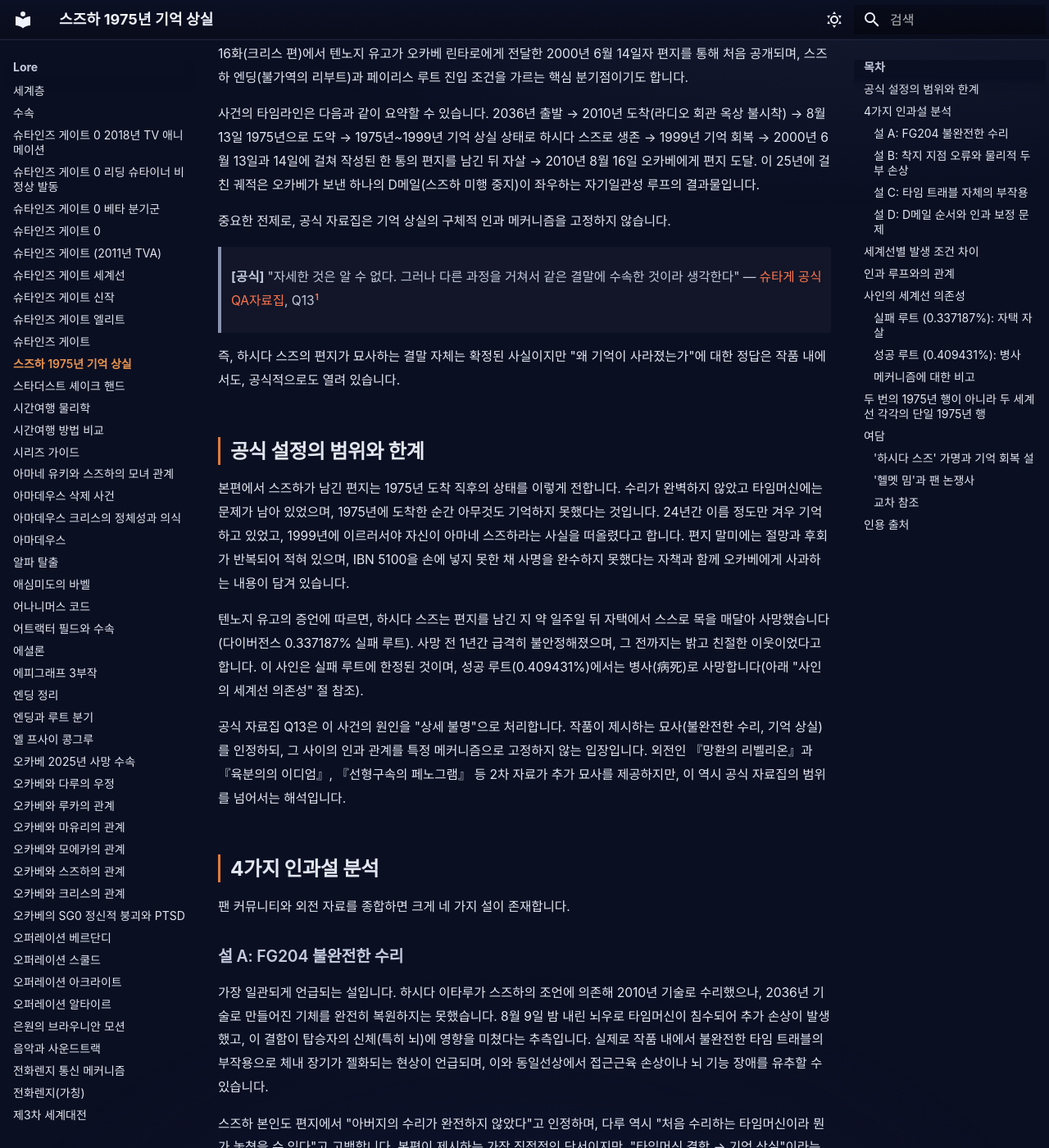
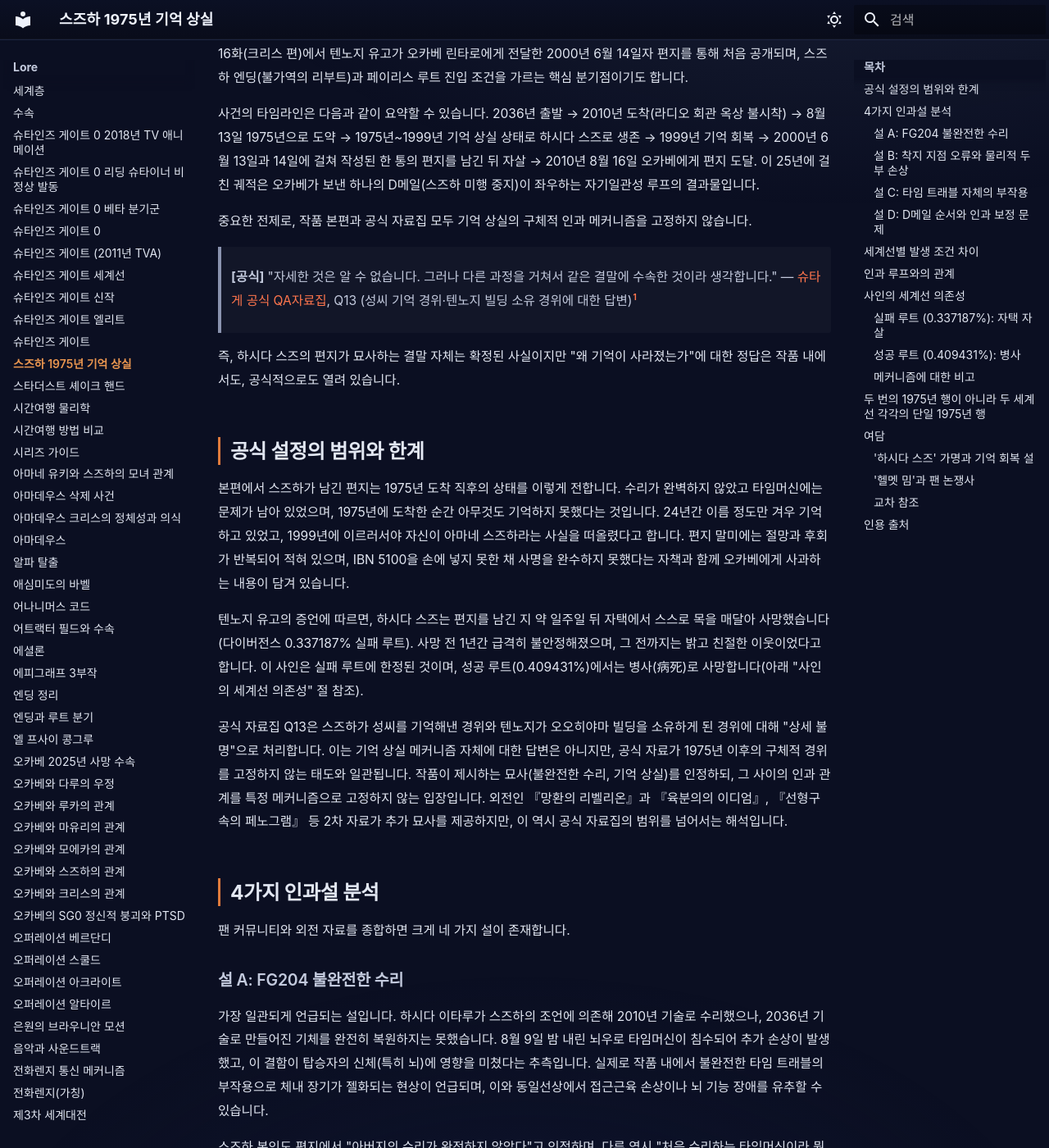
Before and after one commit to sgwiki/sgwiki.github.io, an MkDocs documentation site: the page built from wiki/lore/스즈하-1975년-기억-상실.md, in a window 1280 px wide and 1400 px high, scrolled down 376 px. Shown: the whole window at 82% size. Built offline with MkDocs 1.6.1 and Material for MkDocs 9.7.7, drawn with Linux system fonts in a browser that asks for light colours; some web fonts are replaced; some of the changed text lies outside the part shown.

Commit message:
feat(wiki): 스즈하-1975년-기억-상실 — P10 4a1fa6e0 패치 적용

```diff
--- a/wiki/lore/스즈하-1975년-기억-상실.md
+++ b/wiki/lore/스즈하-1975년-기억-상실.md
@@ -12,9 +12,9 @@ description: "알파 세계선에서 아마네 스즈하가 2010년을 출발점
 
 사건의 타임라인은 다음과 같이 요약할 수 있습니다. 2036년 출발 → 2010년 도착(라디오 회관 옥상 불시착) → 8월 13일 1975년으로 도약 → 1975년~1999년 기억 상실 상태로 하시다 스즈로 생존 → 1999년 기억 회복 → 2000년 6월 13일과 14일에 걸쳐 작성된 한 통의 편지를 남긴 뒤 자살 → 2010년 8월 16일 오카베에게 편지 도달. 이 25년에 걸친 궤적은 오카베가 보낸 하나의 D메일(스즈하 미행 중지)이 좌우하는 자기일관성 루프의 결과물입니다.
 
-중요한 전제로, 공식 자료집은 기억 상실의 구체적 인과 메커니즘을 고정하지 않습니다.
+중요한 전제로, 작품 본편과 공식 자료집 모두 기억 상실의 구체적 인과 메커니즘을 고정하지 않습니다.
 
-> **[공식]** "자세한 것은 알 수 없다. 그러나 다른 과정을 거쳐서 같은 결말에 수속한 것이라 생각한다" — [슈타게 공식 QA자료집](../근거자료/공식/qa-자료집.md), Q13[^1]
+> **[공식]** "자세한 것은 알 수 없습니다. 그러나 다른 과정을 거쳐서 같은 결말에 수속한 것이라 생각합니다." — [슈타게 공식 QA자료집](../근거자료/공식/qa-자료집.md), Q13 (성씨 기억 경위·텐노지 빌딩 소유 경위에 대한 답변)[^1]
 
 즉, 하시다 스즈의 편지가 묘사하는 결말 자체는 확정된 사실이지만 "왜 기억이 사라졌는가"에 대한 정답은 작품 내에서도, 공식적으로도 열려 있습니다.
 
@@ -24,7 +24,7 @@ description: "알파 세계선에서 아마네 스즈하가 2010년을 출발점
 
 텐노지 유고의 증언에 따르면, 하시다 스즈는 편지를 남긴 지 약 일주일 뒤 자택에서 스스로 목을 매달아 사망했습니다(다이버전스 0.337187% 실패 루트). 사망 전 1년간 급격히 불안정해졌으며, 그 전까지는 밝고 친절한 이웃이었다고 합니다. 이 사인은 실패 루트에 한정된 것이며, 성공 루트(0.409431%)에서는 병사(病死)로 사망합니다(아래 "사인의 세계선 의존성" 절 참조).
 
-공식 자료집 Q13은 이 사건의 원인을 "상세 불명"으로 처리합니다. 작품이 제시하는 묘사(불완전한 수리, 기억 상실)를 인정하되, 그 사이의 인과 관계를 특정 메커니즘으로 고정하지 않는 입장입니다. 외전인 『망환의 리벨리온』과 『육분의의 이디엄』, 『선형구속의 페노그램』 등 2차 자료가 추가 묘사를 제공하지만, 이 역시 공식 자료집의 범위를 넘어서는 해석입니다.
+공식 자료집 Q13은 스즈하가 성씨를 기억해낸 경위와 텐노지가 오오히야마 빌딩을 소유하게 된 경위에 대해 "상세 불명"으로 처리합니다. 이는 기억 상실 메커니즘 자체에 대한 답변은 아니지만, 공식 자료가 1975년 이후의 구체적 경위를 고정하지 않는 태도와 일관됩니다. 작품이 제시하는 묘사(불완전한 수리, 기억 상실)를 인정하되, 그 사이의 인과 관계를 특정 메커니즘으로 고정하지 않는 입장입니다. 외전인 『망환의 리벨리온』과 『육분의의 이디엄』, 『선형구속의 페노그램』 등 2차 자료가 추가 묘사를 제공하지만, 이 역시 공식 자료집의 범위를 넘어서는 해석입니다.
 
 ## 4가지 인과설 분석
 
@@ -99,7 +99,7 @@ description: "알파 세계선에서 아마네 스즈하가 2010년을 출발점
 
 ### 메커니즘에 대한 비고
 
-왜 0.337187에서는 자살이고 0.409431에서는 병사인지에 대한 인과 메커니즘은 작중에서 설명되지 않습니다. 공식 자료집 Q13 "상세 불명"은 메커니즘에 대한 부재 선언이며, 작중 묘사의 존재를 부정하지 않습니다. 본 문서는 메커니즘에 대한 추론을 삼가고 확정된 사실관계만 서술합니다.
+왜 0.337187에서는 자살이고 0.409431에서는 병사인지에 대한 인과 메커니즘은 작중에서 설명되지 않습니다. 공식 자료 역시 이 사인 차이에 대한 인과 메커니즘을 고정하지 않으며, 작중 묘사의 존재를 부정하지 않습니다. 본 문서는 메커니즘에 대한 추론을 삼가고 확정된 사실관계만 서술합니다.
 
 ## 두 번의 1975년 행이 아니라 두 세계선 각각의 단일 1975년 행
 
@@ -137,7 +137,7 @@ D메일을 취소한 세계선에서 스즈하는 아버지와 재회하지 못
 
 ## 인용 출처
 
-[^1]: [슈타게 공식 QA자료집](../근거자료/공식/qa-자료집.md) — Q13 "성씨 기억 경위·텐노지 빌딩 소유 경위" 요약 (사건 인과 메커니즘 자체는 작가가 '상세 불명'으로 비고정)
+[^1]: [슈타게 공식 QA자료집](../근거자료/공식/qa-자료집.md) — Q13 "성씨 기억 경위·텐노지 빌딩 소유 경위"에 대한 답변. 기억 상실 메커니즘 자체는 작품 전반에서 비고정.
 
 [^2]: [The Mechanics of Steins;Gate v1.0.3](../근거자료/비공식/mechanics-of-steins-gate/ch2.md), §2.4.2 "Suzuha Travels to 1975"
 
```
